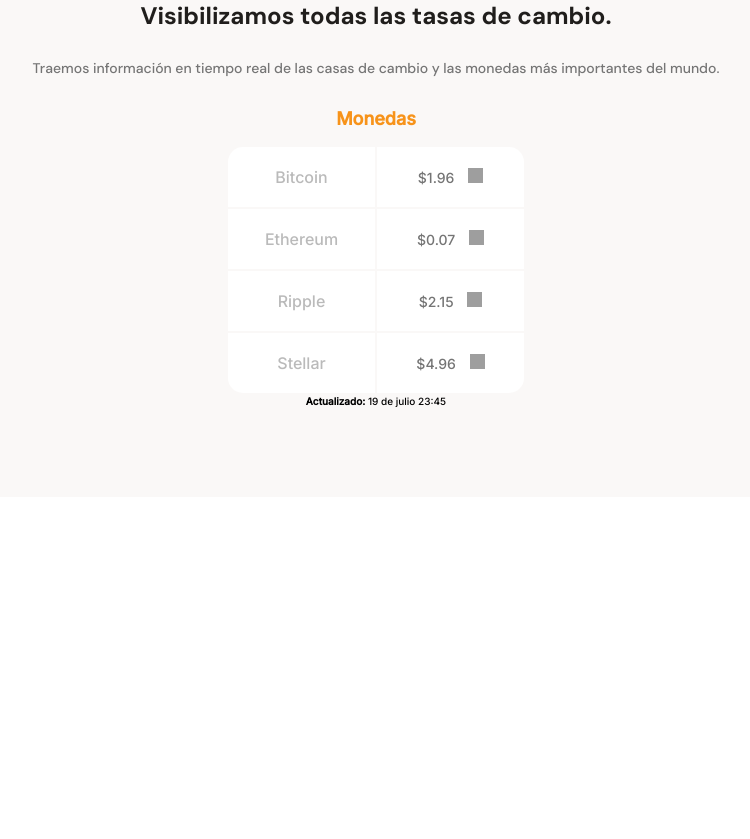
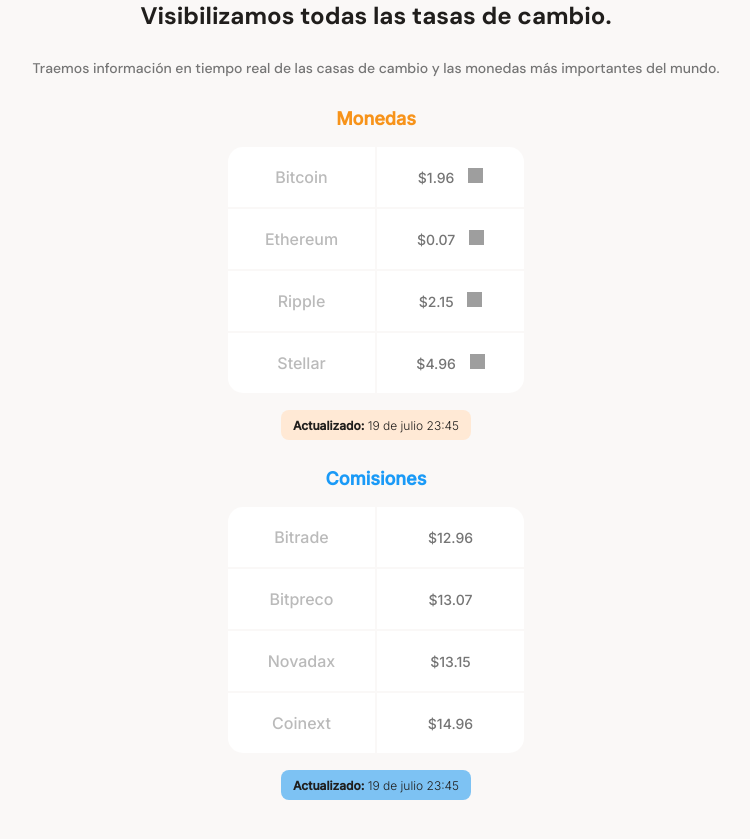
Before and after one commit to leanse316/Mobile-First, a plain HTML site: page index.html in a window 1280 px wide. Shown: the part 661-1500 px from the top of the page, without its empty margins (264-1014 px from the left). Before the commit the page ends 1158 px from the top, so only its background shows below. Drawn offline with Linux system fonts and the light colour scheme; grey boxes are pictures that could not be loaded.

Commit message:
termine las dos tablas

```diff
--- a/index.html
+++ b/index.html
@@ -54,6 +54,32 @@
                         <p><b>Actualizado:</b> 19 de julio 23:45</p>
                     </div>
                 </div>
+                <div class="main-second-table">
+                    <p class="second-table--tittle">Comisiones</p>
+                    <div class="second-table--container">
+                        <table>
+                            <tr>
+                                <td class="table__top-left">Bitrade</td>
+                                <td class="table__top-right table__right">$12.96</td>
+                            </tr>
+                            <tr>
+                                <td>Bitpreco</td>
+                                <td class="table__right">$13.07 </td>
+                            </tr>
+                            <tr>
+                                <td>Novadax</td>
+                                <td class="table__right">$13.15</td>
+                            </tr>
+                            <tr>
+                                <td class="table__bottom-left">Coinext</td>
+                                <td class="table__bottom-right table__right">$14.96</td>
+                            </tr>
+                        </table>
+                    </div>
+                    <div class="second-table--date">
+                        <p><b>Actualizado:</b> 19 de julio 23:45</p>
+                    </div>
+                </div>
             </section>
         </section>
         <section></section>
--- a/style.css
+++ b/style.css
@@ -156,7 +156,7 @@ main{
     background-repeat: no-repeat;
 }
 /*Iconos de Red y Green*/
-.main-currency-table{
+.main-currency-table,.main-second-table{
     width: 70%;
     min-width: 235px;
     max-width: 500px;
@@ -164,25 +164,28 @@ main{
     margin: 0 auto;
     font-family: "Inter", sans-serif;
 }
-.main-currency-table .currency-table--tittle{
+.main-currency-table .currency-table--tittle, .main-second-table .second-table--tittle{
     margin-bottom: 15px;
     font-size: 1.8rem;
     font-weight: bold;
     line-height: 2.3rem;
     color: var(--bitcoin-orange);
 }
-.currency-table--container{
+.main-second-table .second-table--tittle{
+    color: #1A9AF7;
+}
+.currency-table--container, .second-table--container{
     width: 90%;
     min-width: 230px;
     max-width: 300px;
     height: 250px;
     margin: 0 auto;
 }
-.currency-table--container table{
+.currency-table--container table, .second-table--container table{
     width: 100%;
     height: 100%;
 }
-.currency-table--container td{
+.currency-table--container td, .second-table--container td{
     width: 50%;
     font-size: 1.6rem;
     font-weight: 500;
@@ -190,21 +193,39 @@ main{
     color: var(--grey);
     background-color: var(--just-white);
 }
-.currency-table--container .table__top-left{
+.currency-table--container .table__top-left,.second-table--container .table__top-left{
     border-radius: 15px 0 0 0;
 }
-.currency-table--container .table__top-right{
+.currency-table--container .table__top-right,.second-table--container .table__top-right{
     border-radius: 0 15px 0 0;
 }
-.currency-table--container .table__bottom-right{
+.currency-table--container .table__bottom-right,.second-table--container .table__bottom-right{
     border-radius: 0 0 15px 0;
 }
-.currency-table--container .table__bottom-left{
+.currency-table--container .table__bottom-left,.second-table--container .table__bottom-left{
     border-radius: 0 0 0 15px;
 }
-.currency-table--container .table__right{
+.currency-table--container .table__right, .second-table--container .table__right{
     font-size: 1.4rem;
     line-height: 1.7rem;
     font-weight: normal;
     color: #757575;
 }
+.currency-table--date, .second-table--date{
+    width: 190px;
+    height: 30px;
+    margin: 0 auto;
+    margin-top: 15px;
+    padding: 8px;
+    background-color: var(--soft-orange);
+    border-radius: 8px;
+}
+.second-table--date{
+    background-color: #7dc2f3;
+}
+.currency-table--date p, .second-table--date p{
+    font-size: 1.2rem;
+    line-height: 1.5rem;
+    color: var(--warm-black);
+    font-weight: 300;
+}
```
